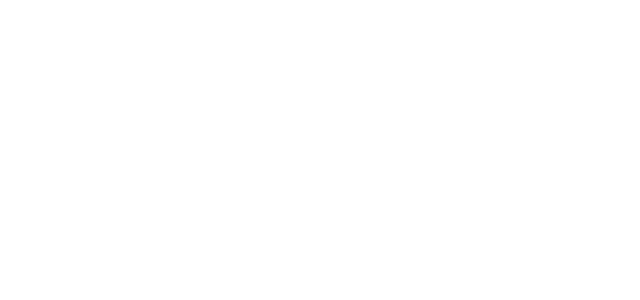
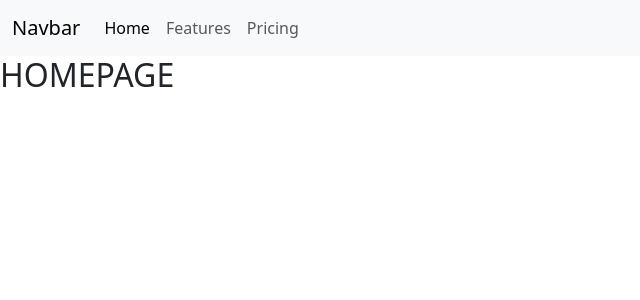
Before and after one commit to GaetanoNicotra/react-router, a React (Vite) app: page / in a window 1280 px wide. Shown: the top 300 px of the page, without its empty margins (0-640 px from the left). Built offline with nearby package versions, Linux system fonts and the light colour scheme.

Commit message:
[UPD] definizione delle rotte in App.jsx e strutturadella navbar

```diff
--- a/src/App.jsx
+++ b/src/App.jsx
@@ -1,12 +1,25 @@
 import { useState } from 'react'
+import { BrowserRouter, Routes, Route } from 'react-router-dom'
+import Homepage from './pages/Homepage'
+import About from './pages/About'
+import Contacts from './pages/contacts'
+import Products from './pages/Products'
 
 
 function App() {
 
+  const [currentPage, setCurrentPage] = useState('Home')
 
   return (
     <>
-
+      <BrowserRouter>
+        <Routes>
+          <Route path="/" Component={Homepage} ></Route>
+          <Route path="/about" Component={About} ></Route>
+          <Route path="/contacts" Component={Contacts} ></Route>
+          <Route path="/products" Component={Products} ></Route>
+        </Routes>
+      </BrowserRouter>
     </>
   )
 }
--- a/src/pages/Homepage.jsx
+++ b/src/pages/Homepage.jsx
@@ -1,10 +1,37 @@
 import React from 'react'
+import { NavLink } from 'react-router-dom'
 
 const Homepage = () => {
     return (
-        <div>
-            <h2>HOMEPAGE</h2>
-        </div>
+        <>
+            <nav class="navbar navbar-expand-lg bg-body-tertiary">
+                <div class="container-fluid">
+                    <a class="navbar-brand" href="#">Navbar</a>
+                    <button class="navbar-toggler" type="button" data-bs-toggle="collapse" data-bs-target="#navbarNavDropdown" aria-controls="navbarNavDropdown" aria-expanded="false" aria-label="Toggle navigation">
+                        <span class="navbar-toggler-icon"></span>
+                    </button>
+                    <div class="collapse navbar-collapse" id="navbarNavDropdown">
+                        <ul class="navbar-nav">
+                            <li class="nav-item">
+                                <a class="nav-link active" aria-current="page" href="#">Home</a>
+                            </li>
+                            <li class="nav-item">
+                                <a class="nav-link" href="#">Features</a>
+                            </li>
+                            <li class="nav-item">
+                                <a class="nav-link" href="#">Pricing</a>
+                            </li>
+
+                        </ul>
+                    </div>
+                </div>
+            </nav>
+
+            <div>
+                <h2>HOMEPAGE</h2>
+            </div>
+        </>
+
     )
 }
 
```
